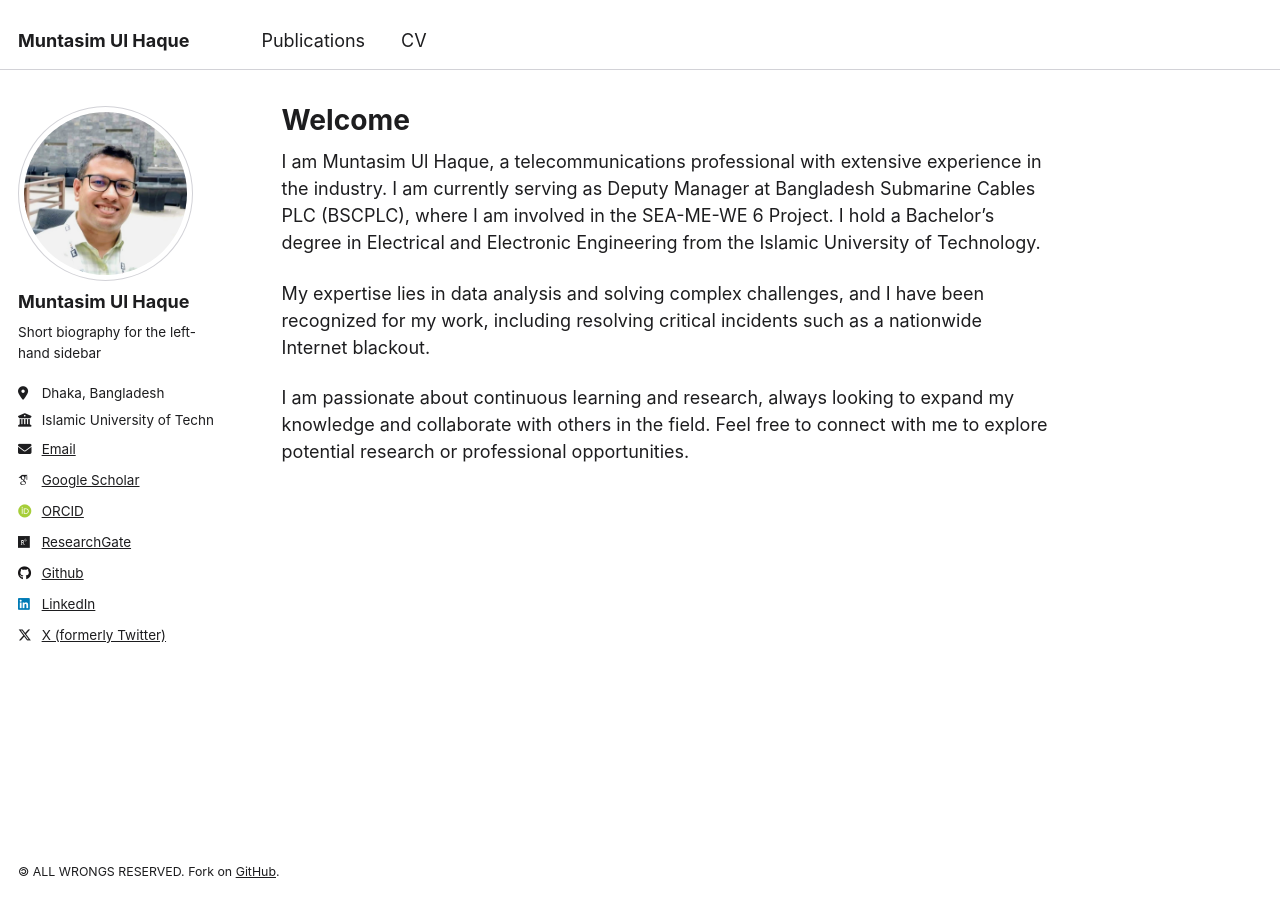
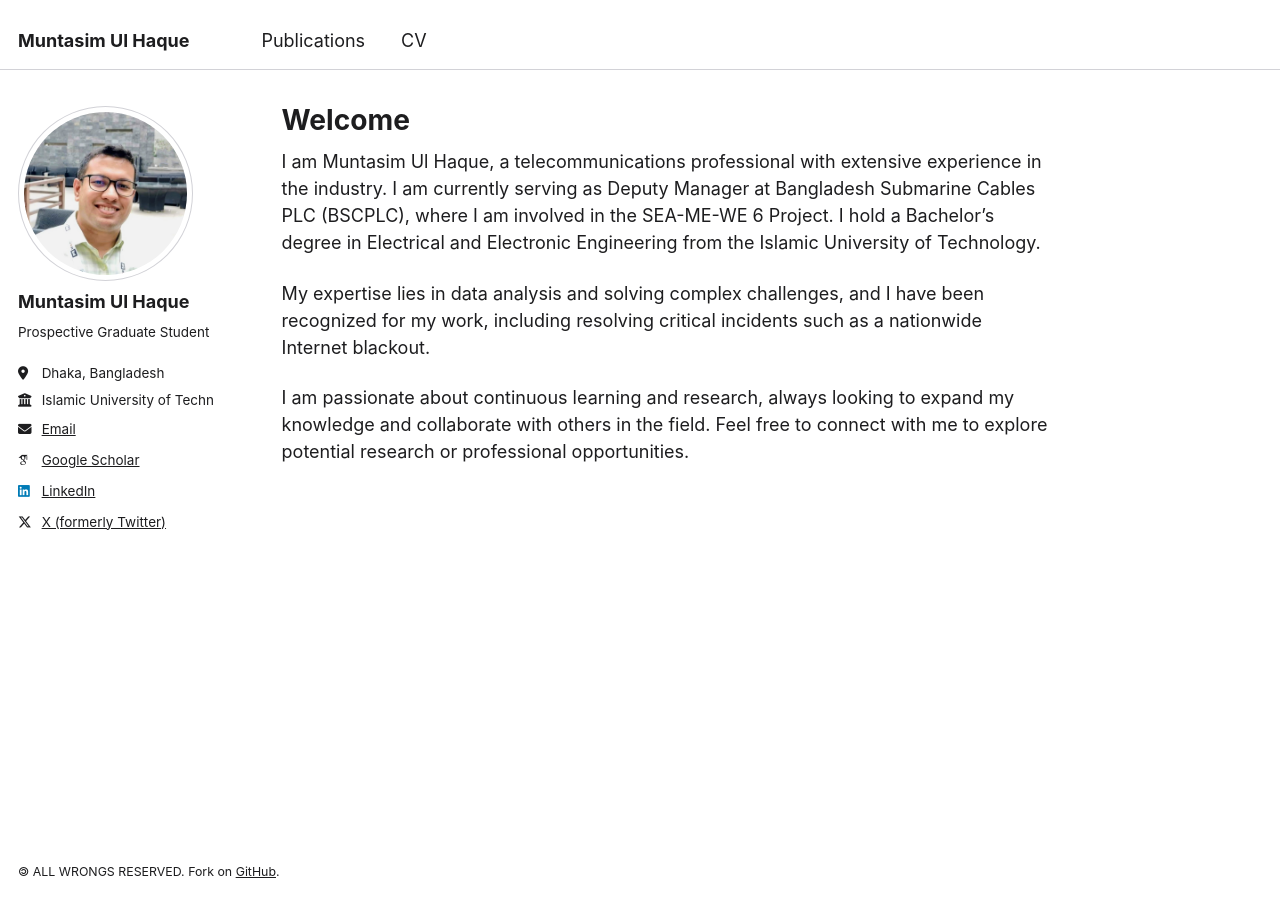
Before and after one commit to muntasimulhaque/muntasimulhaque.github.io, a Jekyll site: the page built from _pages/about.md, in a window 1280 px wide. Built offline with Jekyll 4.4.1, drawn with Linux system fonts in a browser that asks for light colours; some web fonts are replaced; some of the changed lines change nothing that is shown.

Commit message:
Update _config.yml

```diff
--- a/_config.yml
+++ b/_config.yml
@@ -11,7 +11,7 @@ locale                   : "en-US"
 title                    : "Muntasim Ul Haque"
 title_separator          : "-"
 name                     : &name "Muntasim Ul Haque"
-description              : &description "personal description"
+description              : &description "Personal Site of Muntasim Ul Haque"
 url                      : https://muntasimulhaque.github.io/ # the base hostname & protocol for your site e.g. "https://mmistakes.github.io"
 baseurl                  : "" # the subpath of your site, e.g. "/blog"
 repository               : "muntasimulhaque/muntasimulhaque.github.io"
@@ -24,7 +24,7 @@ author:
   avatar           : "11.jpeg"
   name             : "Muntasim Ul Haque"
   pronouns         : # example: "she/her"
-  bio              : "Short biography for the left-hand sidebar"
+  bio              : "Prospective Graduate Student"
   location         : "Dhaka, Bangladesh"
   employer         : "Islamic University of Technology"
   uri              : # URL
@@ -34,16 +34,16 @@ author:
   arxiv            : # URL - Update with the correct link to your profile
   googlescholar    : "https://scholar.google.com/citations?hl=en&user=qsD8a0MAAAAJ&view_op=list_works&sortby=pubdate"
   impactstory      : # URL
-  orcid            : "https://orcid.org/0009-0005-3420-7979"
+  orcid            : # URL
   semantic         : # URL
   pubmed           : # URL
-  researchgate     : "https://www.researchgate.net/profile/Muntasim-Ul-Haque"
+  researchgate     : # URL
 
   # Repositories and software development
   bitbucket        : # Username - Update with your username on the site
   codepen          : # Username
   dribbble         : # Username
-  github           : "muntasimulhaque"
+  github           : # Username
   kaggle           : # Username
   stackoverflow    : # User number or user number and name (i.e., use "1" or "1/jeff-atwood")
 
@@ -116,7 +116,7 @@ staticman:
       options:
         format           : "iso8601" # "iso8601" (default), "timestamp-seconds", "timestamp-milliseconds"
 atom_feed:
-  hide                   : false     # change to true to hide the RSS feed in the footer
+  hide                   : true     # change to true to hide the RSS feed in the footer
   path                   : # blank (default) uses feed.xml
 
 
@@ -346,4 +346,4 @@ tag_archive:
 compress_html:
   clippings: all
   ignore:
-    envs: development
+    envs: development # disable compression in dev environment
```
